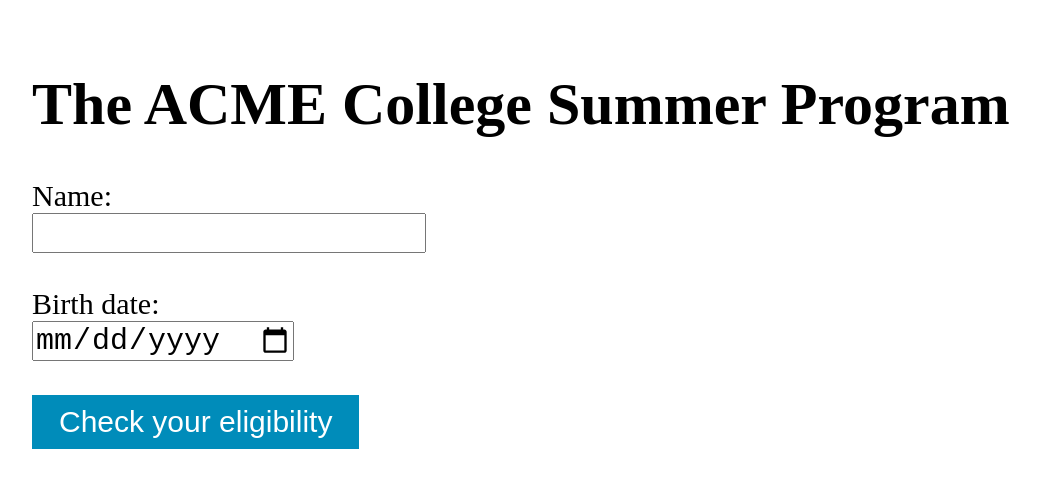
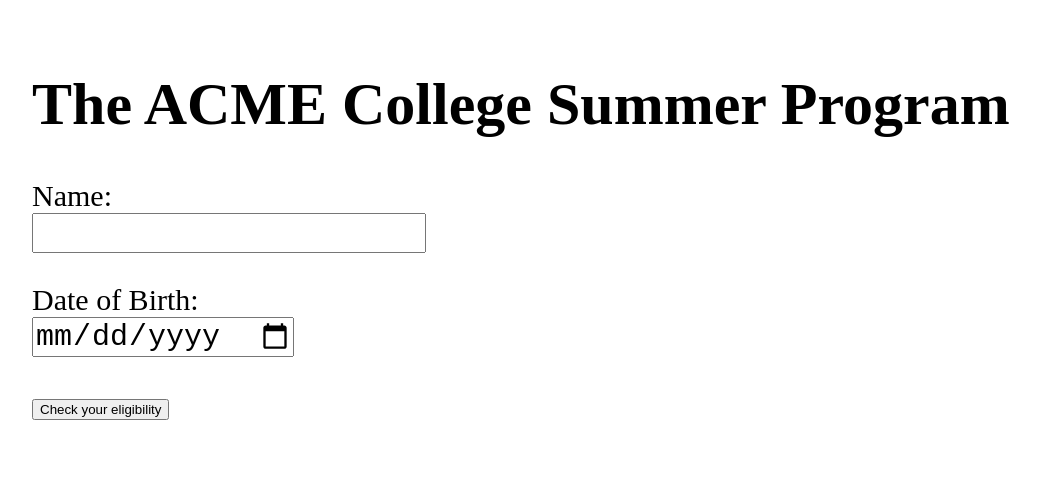
Before and after one commit to HoangNamDo/Group-Activity-JS-5-ACME-College-Summer-Program, a plain HTML site: page index.html in a window 1280 px wide. Shown: the whole page, without its empty margins (6-1046 px from the left). Drawn offline with Linux system fonts and the light colour scheme.

Commit message:
Update index.html

```diff
--- a/index.html
+++ b/index.html
@@ -1,32 +1,27 @@
 <!DOCTYPE html>
 <html>
-
   <head>
     <meta charset="utf-8">
     <meta name="viewport" content="width=device-width">
     <title>The ACME College Summer Program</title>
     <link href="style.css" rel="stylesheet" type="text/css" />
   </head>
+  <body>
+    <h1>The ACME College Summer Program</h1>
 
-<body>
-	<h1><strong>The ACME College Summer Program</strong></h1>
+    <p>Name:<br>
+    <input type="text" id="name">
+    </p>
 
-	<label for="name">Name:</label><br>
-	<input type="text" id="name"><br>
+    <p>Date of Birth:<br>
+    <input type="date" id="dateOfBirth">
+    </p>
 
-	<br>
-
-	<label for="dateOfBirth">Birth date:</label><br>
-	<input type="date" id="dateOfBirth"><br>
-
-	<br>
-
-	<input type="submit" id="checkEligibilityButton" class="button" value="Check your eligibility">
+    <button id="checkEligibilityButton">Check your eligibility</button>
 
     <p id="greeting"></p>
     <p id="result"></p>
 
     <script src="script.js"></script>
   </body>
-
 </html>
```
Lines whose indentation alone changed are shown as unchanged.
